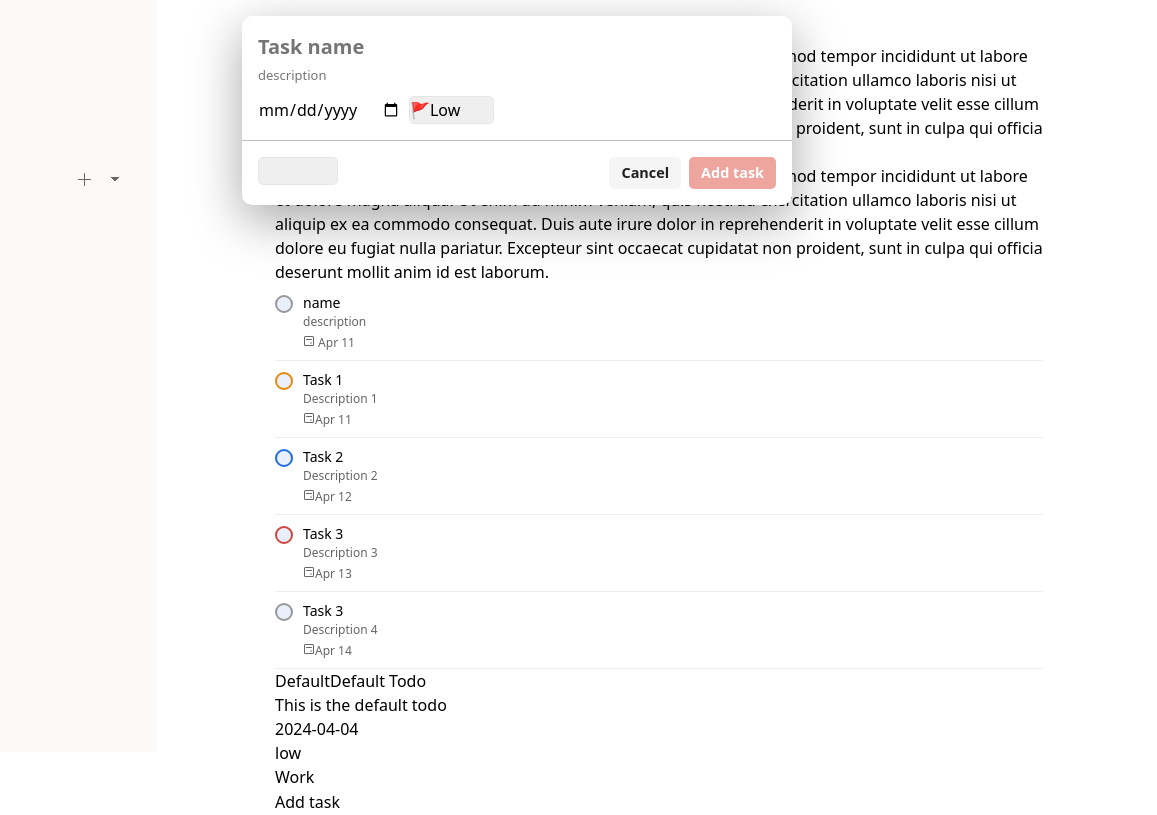
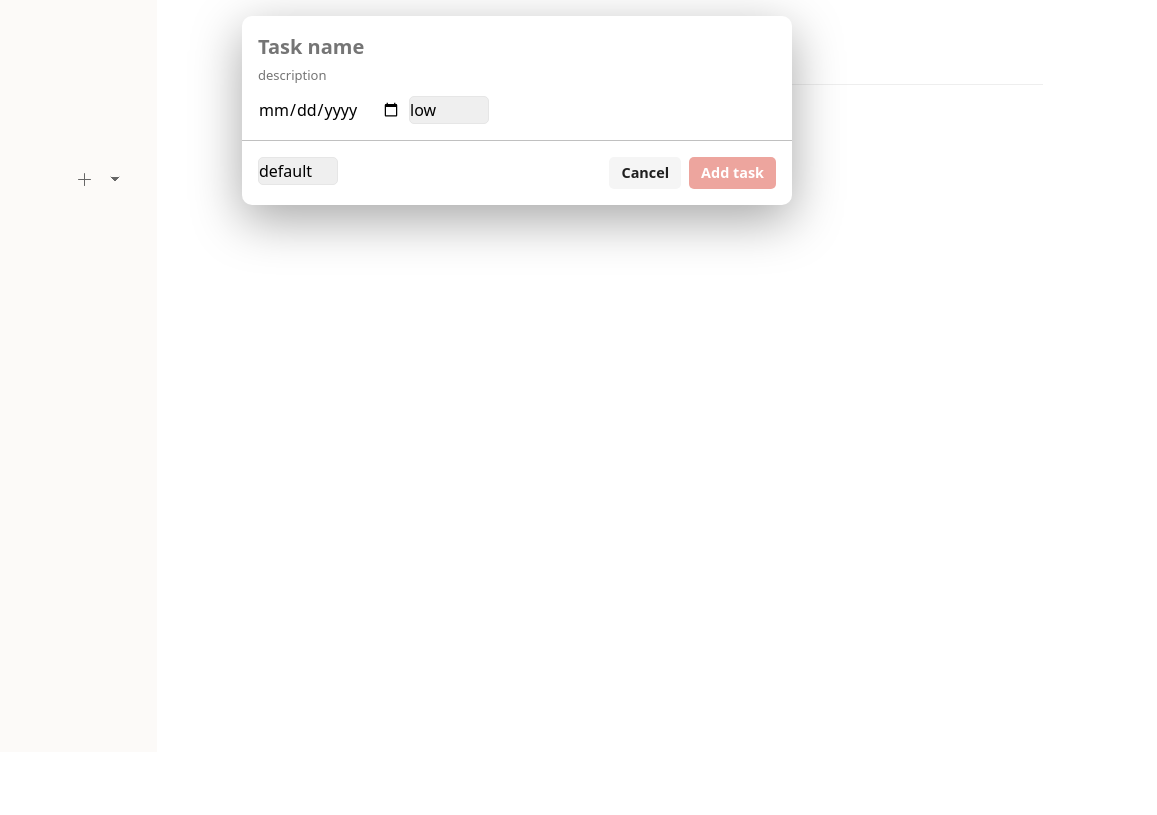
Before and after one commit to youssefKetata/todoist-clone, a plain HTML site: page index.html in a window 1280 px wide. Both pictures are taken after a click on the element "Add task". Shown: the part 48-863 px from the top of the page, 123-1280 px from the left. After the commit the page ends 800 px from the top, so only its background shows below. Drawn offline with Linux system fonts and the light colour scheme.

Commit message:
Remove unused files and update index.html

```diff
--- a/index.html
+++ b/index.html
@@ -299,31 +299,12 @@
       <div class="resize-handle"></div>
       <!-- main content -->
       <section aria-label="Main content" id="content" class="main_content">
-        <h1 class="main_content-title">main content</h1>
-        <p>
-          Lorem ipsum dolor sit amet, consectetur adipiscing elit. Sed do
-          eiusmod tempor incididunt ut labore et dolore magna aliqua. Ut enim ad
-          minim veniam, quis nostrud exercitation ullamco laboris nisi ut
-          aliquip ex ea commodo consequat. Duis aute irure dolor in
-          reprehenderit in voluptate velit esse cillum dolore eu fugiat nulla
-          pariatur. Excepteur sint occaecat cupidatat non proident, sunt in
-          culpa qui officia deserunt mollit anim id est laborum.
-        </p>
-        <p>
-          Lorem ipsum dolor sit amet, consectetur adipiscing elit. Sed do
-          eiusmod tempor incididunt ut labore et dolore magna aliqua. Ut enim ad
-          minim veniam, quis nostrud exercitation ullamco laboris nisi ut
-          aliquip ex ea commodo consequat. Duis aute irure dolor in
-          reprehenderit in voluptate velit esse cillum dolore eu fugiat nulla
-          pariatur. Excepteur sint occaecat cupidatat non proident, sunt in
-          culpa qui officia deserunt mollit anim id est laborum.
-        </p>
         <!-- projects list -->
         <div class="project-list">
           <ul class="pojects-ul" id="pojects-ul">
-            <li class="">
+            <!-- <li class="">
               <div class="task_list_item">
-                <!-- <div><svg></svg></div> -->
+                 <div><svg></svg></div>
                 <button
                   type="button"
                   role="checkbox"
@@ -351,7 +332,6 @@
                 <div class="task_list_item__content">
                   <div class="task-title">name</div>
                   <div class="task-description">description</div>
-                  <!--  -->
                   <div class="task_list_item__info_tags" data-layout="list">
                     <button
                       type="button"
@@ -378,12 +358,11 @@
                       </span>
                     </button>
                   </div>
-                  <!--  -->
                   <div></div>
                 </div>
               </div>
               <div></div>
-            </li>
+            </li> -->
           </ul>
         </div>
         <div id="project-list"></div>
@@ -421,11 +400,7 @@
           <select
             class="task_editor--input task_editor--input--priority"
             id="todo-priority"
-          >
-            <option value="1">🚩Low</option>
-            <option value="2">🏴Medium</option>
-            <option value="3">🏳️High</option>
-          </select>
+          ></select>
 
           <!-- <svg
             xmlns="http://www.w3.org/2000/svg"
@@ -456,7 +431,7 @@
             class="select-project"
             id="todo-project"
           >
-            <svg
+            <!-- <svg
               xmlns="http://www.w3.org/2000/svg"
               width="16"
               height="16"
@@ -470,7 +445,7 @@
                 d="M5.509 2h4.982a2 2 0 0 1 1.923 1.45l1.509 5.28c.051.18.077.365.077.55V12a2 2 0 0 1-2 2H4a2 2 0 0 1-2-2V9.28a2 2 0 0 1 .077-.55l1.509-5.28A2 2 0 0 1 5.509 2Zm0 1a1 1 0 0 0-.962.726l-1.509 5.28A1 1 0 0 0 3 9.28V12a1 1 0 0 0 1 1h8a1 1 0 0 0 1-1V9.28a.997.997 0 0 0-.039-.274l-1.508-5.28A1 1 0 0 0 10.49 3H5.51Zm4.685 7a2.25 2.25 0 0 1-4.388 0H4.5a.5.5 0 1 1 0-1h1.75a.5.5 0 0 1 .5.5 1.25 1.25 0 0 0 2.5 0 .5.5 0 0 1 .5-.5h1.75a.5.5 0 0 1 0 1h-1.306Z"
                 clip-rule="evenodd"
               ></path>
-            </svg>
+            </svg> -->
             <!-- <svg
               xmlns="http://www.w3.org/2000/svg"
               width="16"
--- a/js/app.js
+++ b/js/app.js
@@ -1,23 +1,40 @@
-// dialog box
 const openDialogButton = document.querySelector("#openDialog");
 const myDialog = document.querySelector("#dialog-wrapper");
 const closeDialog = document.querySelector(".closeDialog");
+const openDialog = document.querySelector("#btn-open-dialog--non-modal");
+const priorities = ["low", "medium", "high", "default"];
+const todoTitle = document.querySelector("#todo-title");
+const projectsList = JSON.parse(localStorage.getItem("projects"));
+const projects_ul = document.querySelector("#pojects-ul");
+const projectSelect = document.querySelector("#todo-project");
+let projects = [];
+console.log(projectsList);
+
+// funtion too add all the projects to the select input
+const addProject = (project) => {
+  const option = document.createElement("option");
+  option.value = project.title;
+  option.textContent = project.title;
+  projectSelect.appendChild(option);
+};
+
 openDialogButton.addEventListener("click", () => {
-  myDialog.showModal();
+  if (!myDialog.open) {
+    myDialog.showModal();
+  }
 });
+
 closeDialog.addEventListener("click", () => {
-  myDialog.close();
-  console.log("close");
+  if (myDialog.open) {
+    myDialog.close();
+  }
 });
+
 myDialog.addEventListener("click", (event) => {
   if (event.target === myDialog) {
     myDialog.close();
   }
 });
-
-// todo form
-const priorities = ["low", "medium", "high", "default"];
-let projects = [];
 
 // funtion that format date object to string
 const formatDate = (date) => date.toISOString().split("T")[0];
@@ -48,46 +65,64 @@ const createTodo = (
   title,
   description,
   dueDate = date,
-  priority = priorities[1]
+  priority = priorities[1],
+  checked = false
 ) => {
-  return { title, description, dueDate, priority };
+  return { title, description, dueDate, priority, checked };
 };
 
 //create dafault project if it doesn't exist in the local storage
-const projectsList = JSON.parse(localStorage.getItem("projects"));
 if (!projectsList) {
-  const defaultProject = createProject("Default", "grey");
+  const defaultProject = createProject("default", "grey");
   let date = formatDate(new Date());
   let defaultTodo = createTodo(
     "Default Todo",
     "This is the default todo",
     date,
-    priorities[0]
+    priorities[3]
   );
   defaultProject.addTodo(defaultTodo);
+  projects = [defaultProject];
   localStorage.setItem("projects", JSON.stringify(projects));
-  projects = [defaultProject];
 } else {
   projects = projectsList;
 }
 
-// create another project
-if (projects.length === 1) {
-  const project2 = createProject("Work", "green");
-}
-
+// render existed projects in the local storage
 renderProjects();
 
-const todoTitle = document.querySelector("#todo-title");
 const enableAddTaskButton = () => {
-  // const todoTitle = document.querySelector("#todo-title");
   todoTitle.addEventListener("input", () => {
     const addTaskButton = document.querySelector("#add-task");
     addTaskButton.disabled = todoTitle.value ? false : true;
   });
 };
+enableAddTaskButton();
 
-enableAddTaskButton();
+function addProjectOption(project) {
+  const option = document.createElement("option");
+  option.value = project.title;
+  option.textContent = project.title;
+  projectSelect.appendChild(option);
+}
+// add all the projects names as options in the select input
+projects.forEach((project) => {
+  addProjectOption(project);
+});
+
+// do the sam for priorities
+const prioritySelect = document.querySelector("#todo-priority");
+priorities.forEach((priority) => {
+  const option = document.createElement("option");
+  option.value = priority;
+  option.textContent = priority;
+  prioritySelect.appendChild(option);
+});
+
+//user can't select a date earlier then today
+const today = new Date();
+const todayFormatted = today.toISOString().split("T")[0];
+document.getElementById("todo-dueDate").min = todayFormatted;
 
 // listen for form submission
 const todoForm = document.querySelector("#newTodo-form");
@@ -99,14 +134,10 @@ todoForm.addEventListener("submit", (e) => {
   const priority = document.querySelector("#todo-priority").value;
   const project = document.querySelector("#todo-project").value;
   // identify the project that the todo belongs to
-  console.log("projects[0].title:", projects[0].title);
-  console.log("project:", project);
-  console.log(projects[0].title == project);
+
   const projectObject = projects.find((p) => p.title == project);
   const newTodo = createTodo(title, description, dueDate, priority);
-  console.log(projectObject);
-  projectObject.addTodo(newTodo);
-  // addProject(projectObject);
+  projectObject.todos.push(newTodo);
   updateProjectsList();
 
   todoForm.reset();
@@ -115,43 +146,23 @@ todoForm.addEventListener("submit", (e) => {
 });
 
 function renderProjects() {
-  const projectList = document.querySelector("#project-list");
+  const projectList = document.getElementById("pojects-ul");
+  console.log(projectList);
   projectList.innerHTML = "";
   projects.forEach((project) => {
-    const projectItem = document.createElement("ul");
-    projectItem.textContent = project.title;
-    projectList.appendChild(projectItem);
-    // render all the todos in this project
-    const todoList = document.createElement("ul");
-
-    const todos = project.todos;
-
-    todos.forEach((todo, index) => {
-      const todoItem = document.createElement("li");
-      const todoDescription = document.createElement("p");
-      const dueDate = document.createElement("p");
-      const priority = document.createElement("p");
-
-      todoItem.textContent = todo.title;
-      todoDescription.textContent = todo.description;
-      todoItem.appendChild(todoDescription);
-      dueDate.textContent = todo.dueDate;
-      todoItem.appendChild(dueDate);
-      priority.textContent = todo.priority;
-      todoItem.appendChild(priority);
-      // If this is the last todo, add the animate class
-
-      if (index === todos.length - 1) {
-        todoItem.classList.add("animate");
-      }
-      todoList.appendChild(todoItem);
+    project.todos.forEach((todo, index) => {
+      const task = appendTask(
+        todo.title,
+        todo.description,
+        todo.dueDate,
+        todo.priority
+      );
+      projects_ul.appendChild(task);
     });
-    projectList.appendChild(todoList);
   });
 }
-const openDialog = document.querySelector("#btn-open-dialog--non-modal");
 
-// open the dialog in
+// open the dialog as non modal
 openDialog.addEventListener("click", () => {
   // Check if a dialog already exists
   if (!document.querySelector("yDialogClone")) {
@@ -161,15 +172,15 @@ openDialog.addEventListener("click", () => {
     closeBtn.addEventListener("click", () => {
       dialogclone.close();
     });
-    console.log("here");
     enableAddTaskButton();
     openDialog.parentElement.appendChild(dialogclone);
     dialogclone.show();
     dialogclone.classList.add("non-modal-position");
   }
 });
+
 // Define a factory function for creating tasks
-function createTask(name, description, dueDate, priority) {
+function appendTask(name, description, dueDate, priority) {
   var li = document.createElement("li");
   li.className = "";
 
@@ -264,25 +275,12 @@ function createTask(name, description, dueDate, priority) {
 function getColorForPriority(priority) {
   switch (priority) {
     case priorities[0]:
-      return "rgb(209, 69, 59)"; // Red
+      return "rgb(235, 137, 9)"; // Red
     case priorities[1]:
       return "rgb(36, 111, 224)"; // Blue
     case priorities[2]:
-      return "rgb(235, 137, 9)"; // Yellow
+      return "rgb(209, 69, 59)"; // Yellow
     default:
       return "rgb(153 153 153)"; // grey
   }
 }
-
-// Example usage:
-var task1 = createTask("Task 1", "Description 1", "Apr 11", "high"); // High priority task
-var task2 = createTask("Task 2", "Description 2", "Apr 12", "medium"); // Medium priority task
-var task3 = createTask("Task 3", "Description 3", "Apr 13", "low"); // Low priority task
-var task4 = createTask("Task 3", "Description 4", "Apr 14", "default"); // Low priority task
-
-// Append the tasks wherever you want in your HTML document
-const projects_ul = document.querySelector("#pojects-ul");
-projects_ul.appendChild(task1);
-projects_ul.appendChild(task2);
-projects_ul.appendChild(task3);
-projects_ul.appendChild(task4);
```
